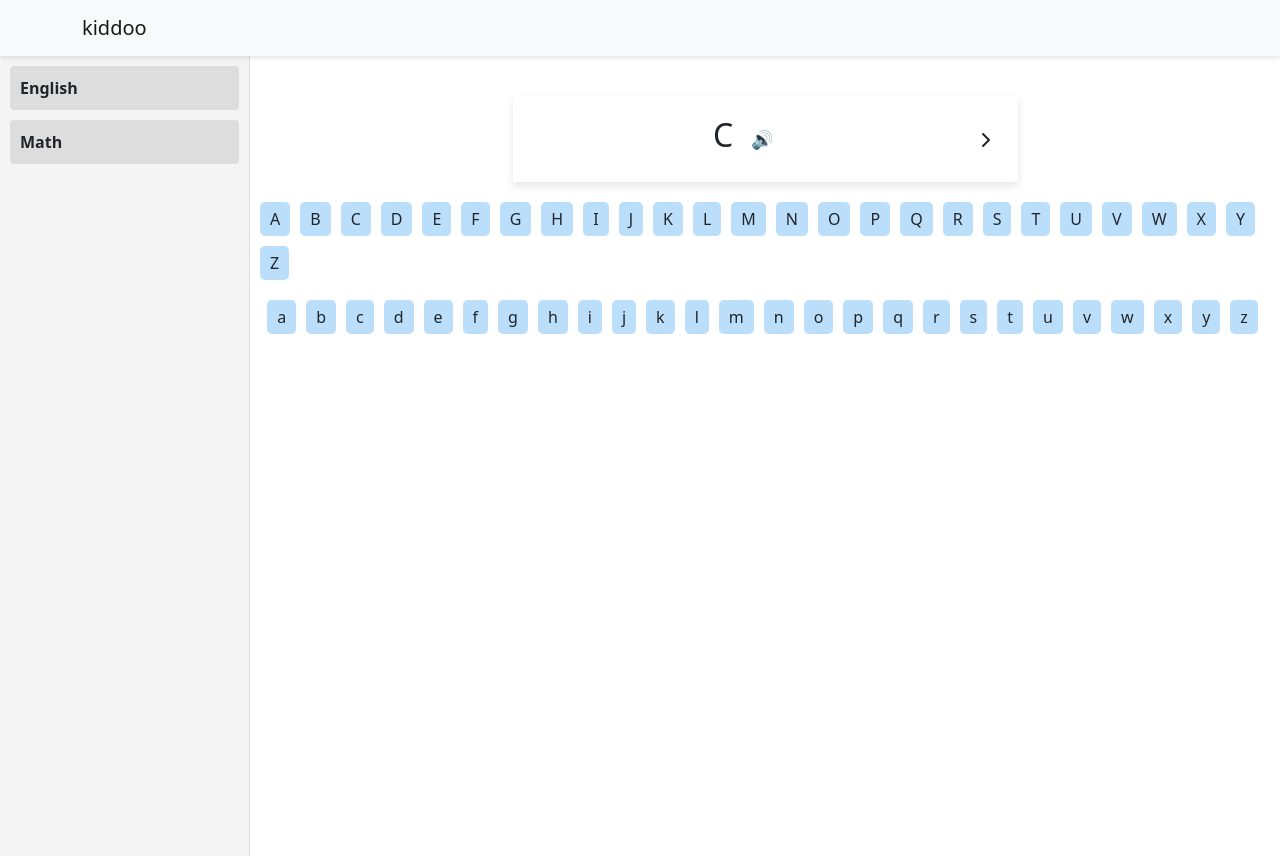
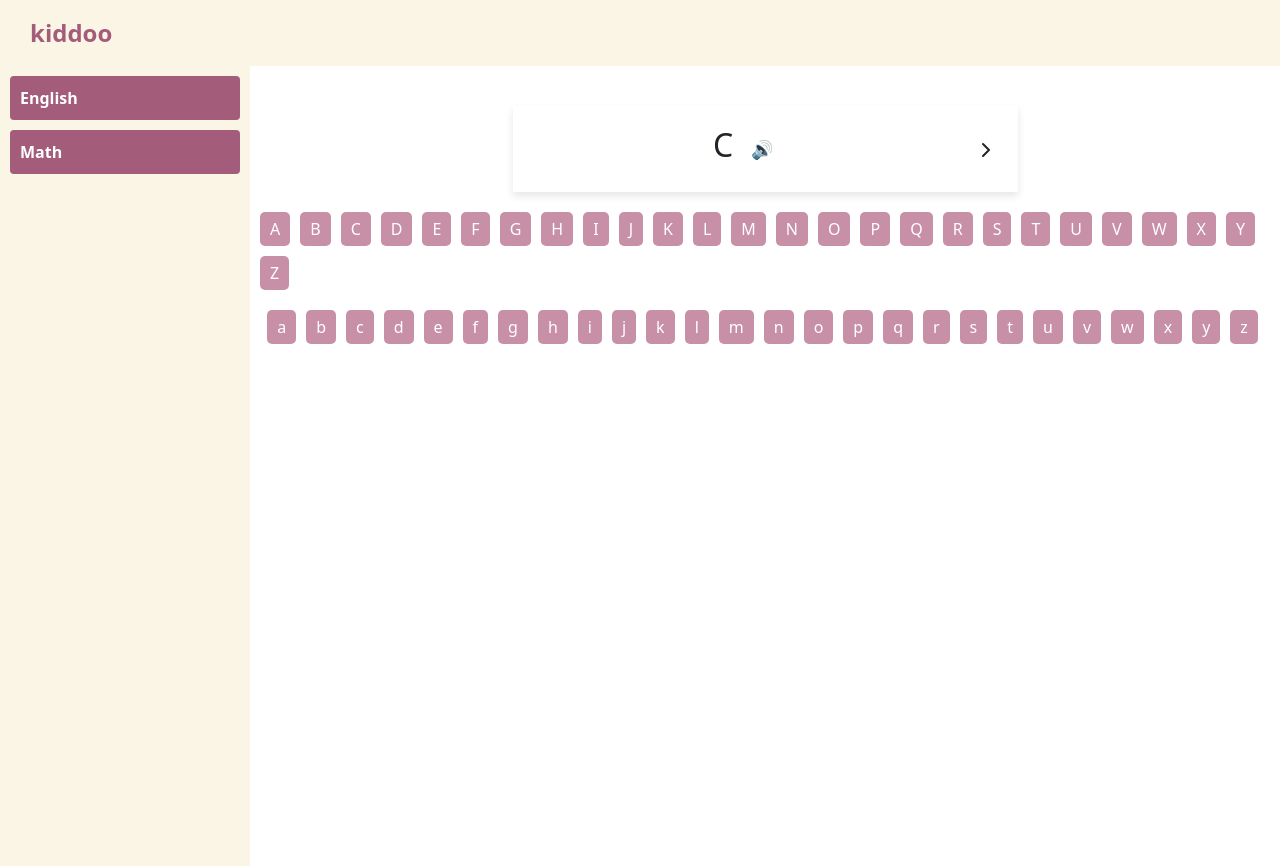
Before and after one commit to dnshariprasad/kidmath, a React (Vite) app: page /#/alphabet in a window 1280 px wide. Built offline with nearby package versions, Linux system fonts and the light colour scheme.

Commit message:
UI updated

```diff
--- a/src/App.tsx
+++ b/src/App.tsx
@@ -1,25 +1,16 @@
-import { HashRouter, Link, Route, Routes } from "react-router-dom";
+import { HashRouter, Route, Routes } from "react-router-dom";
 import "./App.css";
 import MathChallenge from "./pages/MathChallenge";
 import AlphabetChallenge from "./pages/AlphabetChallenge";
 import SightWordsChallenge from "./pages/SightWordsChallenge";
-import { Navbar } from "./KidStyles";
 import Layout from "./LayoutContainer";
 import Welcome from "./pages/Welcome";
+import Navbar from "./components/Navbar";
 
 const App: React.FC = () => {
   return (
     <HashRouter>
-      <Navbar className="navbar navbar-expand-lg navbar-light bg-light">
-        <div className="container">
-          <div className="navbar-nav ml-auto d-flex align-items-center">
-            <Link to="/" className="navbar-brand d-flex align-items-center">
-              kiddoo
-            </Link>
-          </div>
-        </div>
-      </Navbar>
-
+      <Navbar />
       <Routes>
         {/* Parent route with the Layout */}
         <Route path="/" element={<Layout />}>
--- a/src/KidStyles.tsx
+++ b/src/KidStyles.tsx
@@ -48,7 +48,8 @@ export const TagList = styled.div`
 `;
 
 export const Tag = styled.span`
-  background-color: #bbdefb;
+  color: #ffffff;
+  background-color: #c890a7;
   padding: 5px 10px;
   border-radius: 5px;
   font-size: 1rem;
--- a/src/Menu.tsx
+++ b/src/Menu.tsx
@@ -5,10 +5,9 @@ import { MAIN_MENU } from "./Constants";
 
 const MenuContainer = styled.div`
   width: 250px;
-  background-color: #f4f4f4;
+  background-color: #fbf5e5;
   padding: 10px;
   box-sizing: border-box;
-  border-right: 1px solid #ddd;
 
   @media (max-width: 768px) {
     width: 100%;
@@ -22,14 +21,14 @@ const MenuSection = styled.div`
 `;
 
 const MenuHeading = styled.div`
+  color: #ffffff;
   font-weight: bold;
   cursor: pointer;
   padding: 10px;
-  background-color: #ddd;
+  background-color: #a35c7a;
   border-radius: 4px;
-
   @media (max-width: 768px) {
-    background-color: #f9f9f9;
+    background-color: #a35c7a;
     border-radius: 0;
     border-bottom: none;
   }
@@ -40,7 +39,7 @@ const MenuList = styled.ul<{ isVisible: boolean }>`
   padding: 0;
   margin: 0;
   display: ${(props) => (props.isVisible ? "block" : "none")};
-
+  color: #ffffff;
   @media (max-width: 768px) {
     padding-left: 10px;
   }
@@ -48,13 +47,14 @@ const MenuList = styled.ul<{ isVisible: boolean }>`
 
 const MenuItem = styled.li`
   padding: 8px;
-  background-color: #fff;
+  background-color: #c890a7;
   border-radius: 4px;
-  margin-bottom: 5px;
+  margin-top: 5px;
+
   cursor: pointer;
 
   &:hover {
-    background-color: #eee;
+    color: #eee;
   }
 `;
 
--- a/src/components/KidButton.tsx
+++ b/src/components/KidButton.tsx
@@ -1,4 +1,5 @@
 import React from "react";
+import styled from "styled-components";
 
 interface ButtonProps {
   title: string; // Title of the button
@@ -6,14 +7,26 @@ interface ButtonProps {
   onClick: () => void; // Click event handler
 }
 
+const Button = styled.button`
+  background-color: #a35c7a;
+  color: #fbf5e5;
+  padding: 10px 20px;
+  border: none;
+  cursor: pointer;
+
+  &:hover {
+    background-color: #c890a7;
+  }
+`;
+
 const KidButton: React.FC<ButtonProps> = ({ title, isActive, onClick }) => {
   return (
-    <button
+    <Button
       className={isActive ? "btn btn-primary" : "btn btn-secondary"}
       onClick={onClick}
     >
       {title}
-    </button>
+    </Button>
   );
 };
 export default KidButton;
--- /dev/null
+++ b/src/components/Navbar.tsx
@@ -0,0 +1,74 @@
+import React from "react";
+import styled from "styled-components";
+import { Link } from "react-router-dom";
+
+// Navbar Container
+const NavbarContainer = styled.nav`
+  display: flex;
+  justify-content: space-between;
+  align-items: center;
+  padding: 15px 30px;
+  background-color: #fbf5e5;
+  color: white;
+  box-sizing: border-box;
+
+  @media (max-width: 768px) {
+    padding: 10px 15px;
+  }
+`;
+
+// App Name (Logo)
+const AppName = styled.div`
+  font-size: 1.5rem;
+  font-weight: bold;
+  cursor: pointer;
+  text-decoration: none;
+  color: #a35c7a;
+
+  &:hover {
+    opacity: 0.8;
+    color: #a35c7a;
+  }
+`;
+
+// // Navigation Links Container
+// const NavLinks = styled.div`
+//   display: flex;
+//   align-items: center;
+// `;
+
+// // Individual Navigation Link
+// const NavLink = styled(Link)`
+//   margin-left: 20px;
+//   color: white;
+//   text-decoration: none;
+//   font-size: 1rem;
+
+//   &:hover {
+//     opacity: 0.8;
+//   }
+
+//   @media (max-width: 768px) {
+//     margin-left: 10px;
+//   }
+// `;
+
+const Navbar: React.FC = () => {
+  return (
+    <NavbarContainer>
+      {/* App Name with Link */}
+      <AppName as={Link} to="/">
+        kiddoo
+      </AppName>
+
+      {/* Navigation Links */}
+      {/* <NavLinks>
+        <NavLink to="/counting">Counting</NavLink>
+        <NavLink to="/sight_words">Sight Words</NavLink>
+        <NavLink to="/alphabet">Alphabet</NavLink>
+      </NavLinks> */}
+    </NavbarContainer>
+  );
+};
+
+export default Navbar;
```
